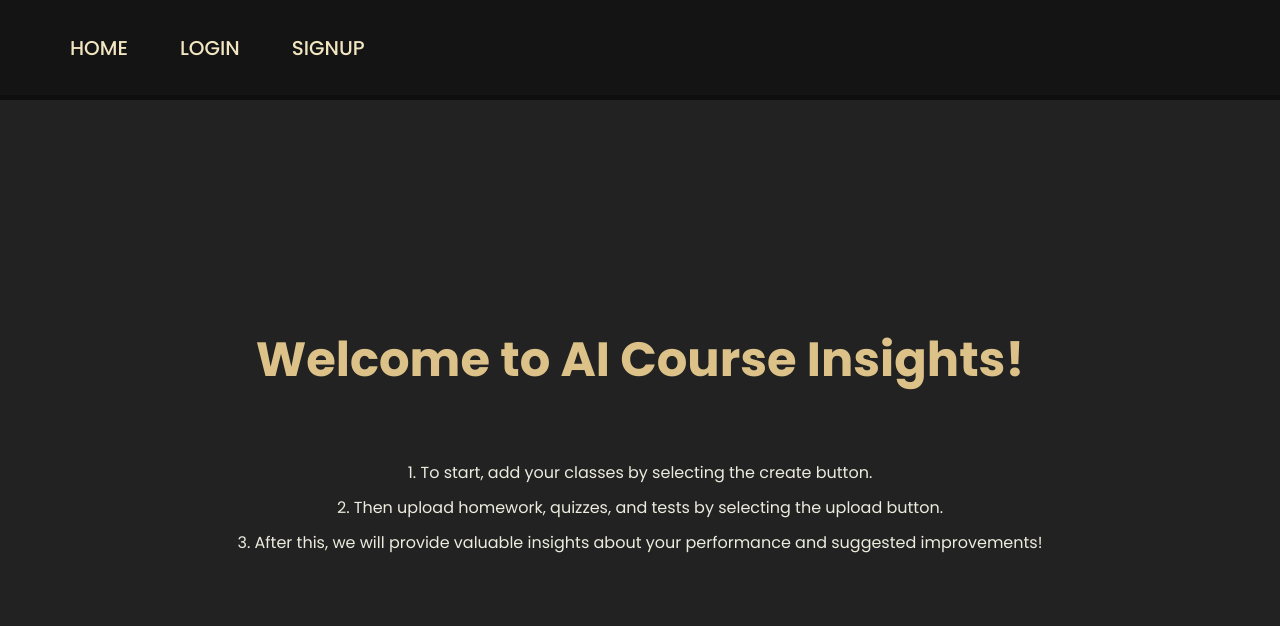
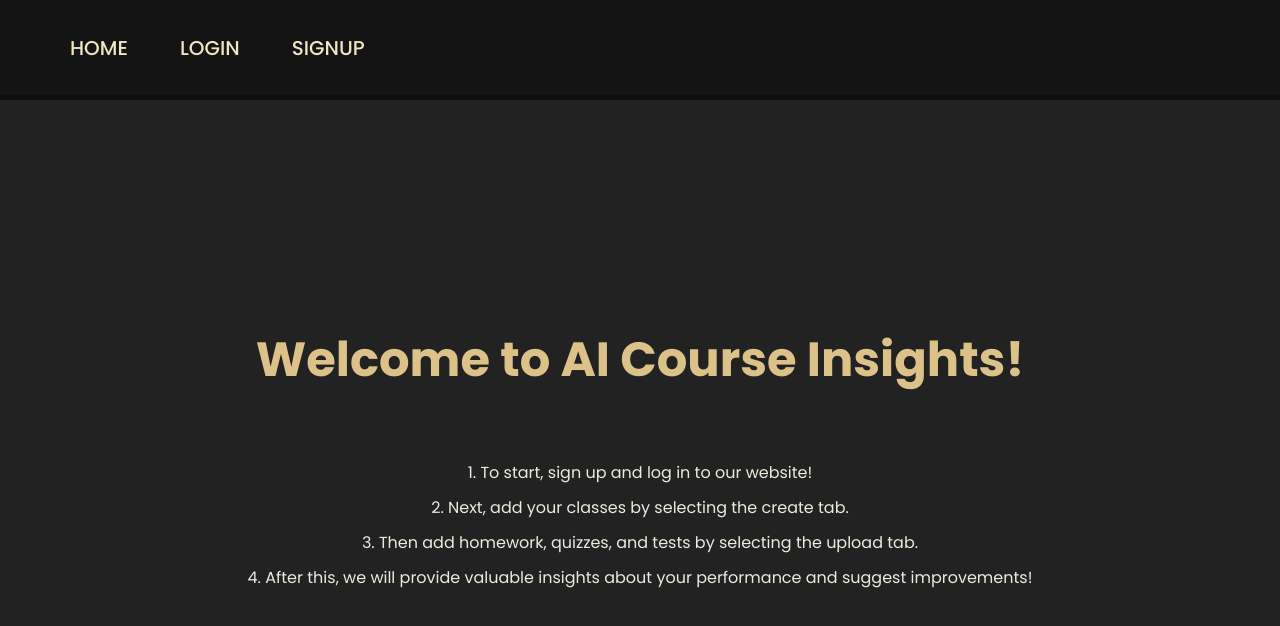
Before and after one commit to ShubhanYenuganti/GradeGap-Analyzer, a React (Create React App) app in the folder frontend/: page / in a window 1280 px wide. Shown: the top 626 px of the page. Built offline with nearby package versions, Linux system fonts and the light colour scheme.

Commit message:
home page text changes

```diff
--- a/frontend/src/pages/Home.jsx
+++ b/frontend/src/pages/Home.jsx
@@ -12,9 +12,10 @@ function Home() {
           <h1>Welcome to AI Course Insights!</h1>
         </section>
         <div className="instructions">
-          <p>1. To start, add your classes by selecting the create button.</p>
-          <p>2. Then upload homework, quizzes, and tests by selecting the upload button.</p>
-          <p>3. After this, we will provide valuable insights about your performance and suggested improvements!</p>
+          <p>1. To start, sign up and log in to our website!</p>
+          <p>2. Next, add your classes by selecting the create tab.</p>
+          <p>3. Then add homework, quizzes, and tests by selecting the upload tab.</p>
+          <p>4. After this, we will provide valuable insights about your performance and suggest improvements!</p>
         </div>
       </div>
     </div>
```
